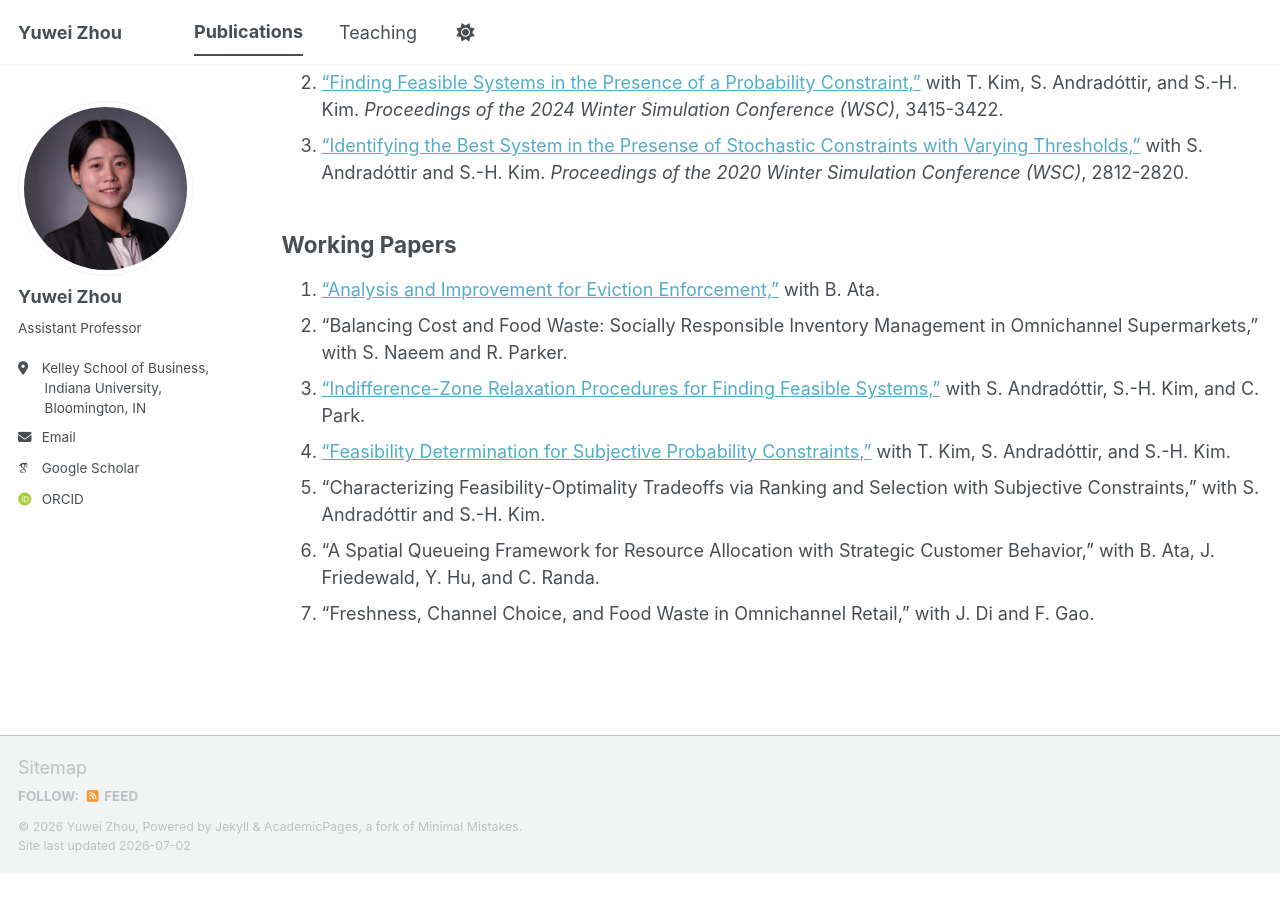
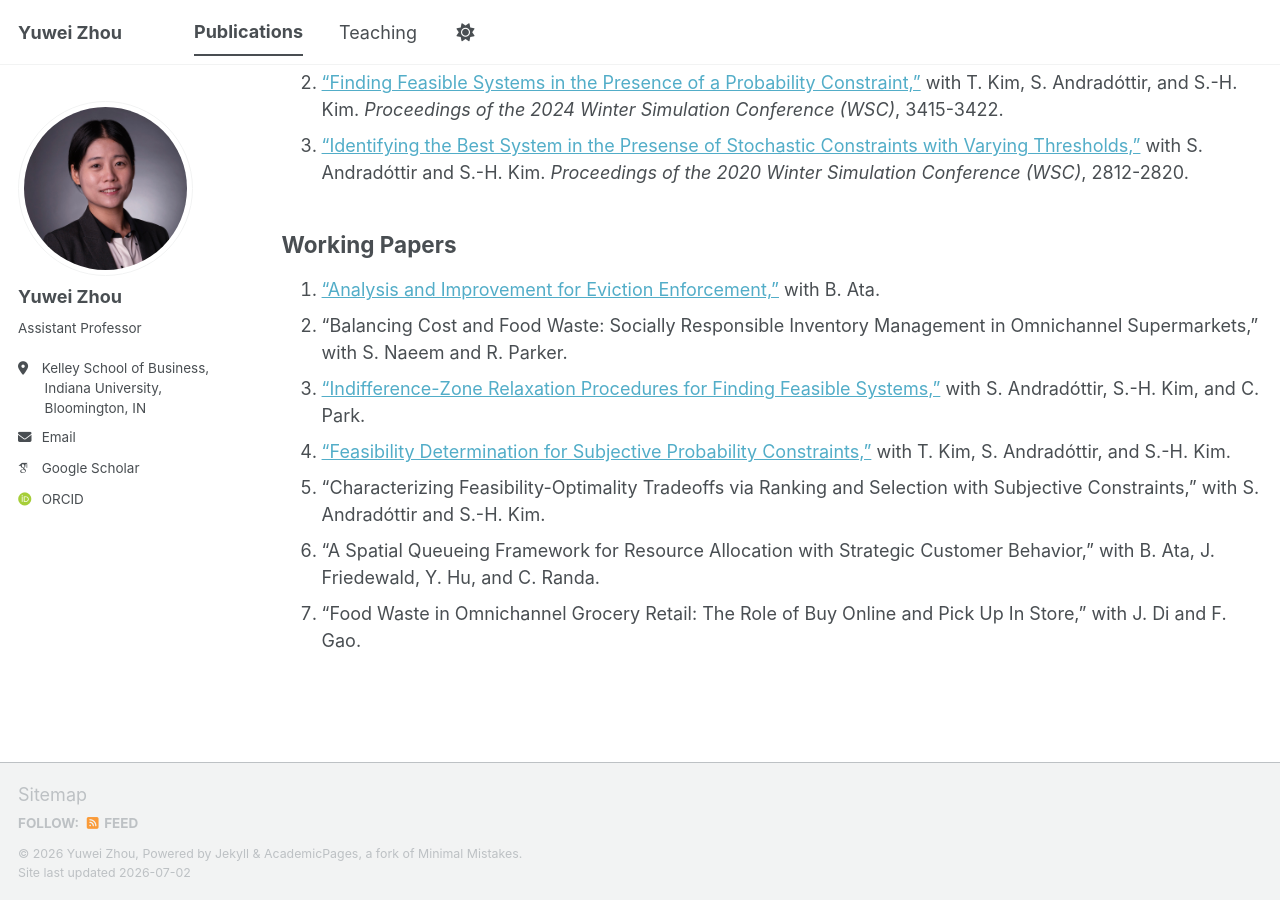
Before and after one commit to yuweizhou3/yuweizhou3.github.io, a Jekyll site: the page built from _pages/publications.md, in a window 1280 px wide and 900 px high, scrolled down 546 px. Built offline with Jekyll 4.4.1, drawn with Linux system fonts in a browser that asks for light colours; some web fonts are replaced; a script bundle is joined from its source files by our own code; library files that are not in the unit come from our copies; before the commit the page ends 1419 px from its top, so only the background shows below that.

Commit message:
Update publications.md

```diff
--- a/_pages/publications.md
+++ b/_pages/publications.md
@@ -23,4 +23,4 @@ author_profile: true
 4. ["Feasibility Determination for Subjective Probability Constraints,"](https://arxiv.org/abs/2605.27237) with T. Kim, S. Andradóttir, and S.-H. Kim.
 5. "Characterizing Feasibility-Optimality Tradeoffs via Ranking and Selection with Subjective Constraints," with S. Andradóttir and S.-H. Kim.
 6. "A Spatial Queueing Framework for Resource Allocation with Strategic Customer Behavior," with B. Ata, J. Friedewald, Y. Hu, and C. Randa.
-7. "Freshness, Channel Choice, and Food Waste in Omnichannel Retail," with J. Di and F. Gao.
+7. "Food Waste in Omnichannel Grocery Retail: The Role of Buy Online and Pick Up In Store," with J. Di and F. Gao.
```
